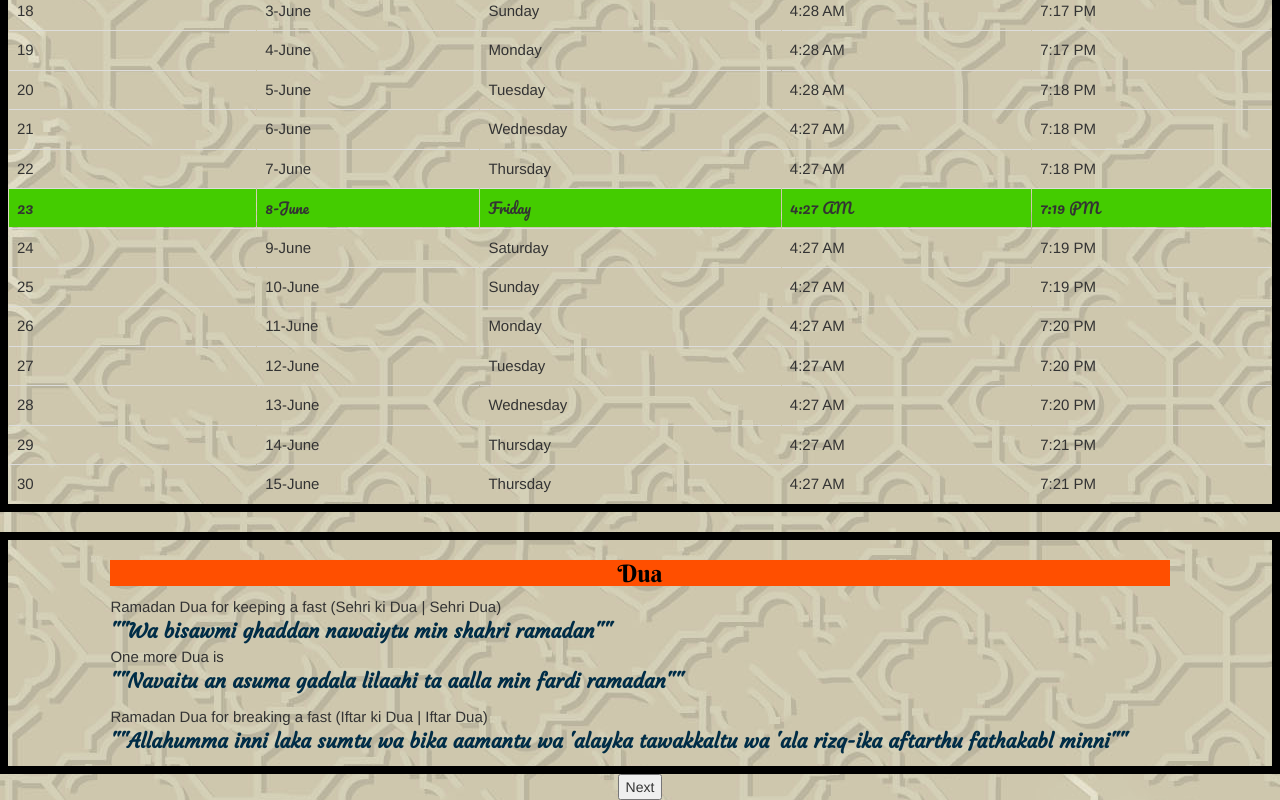
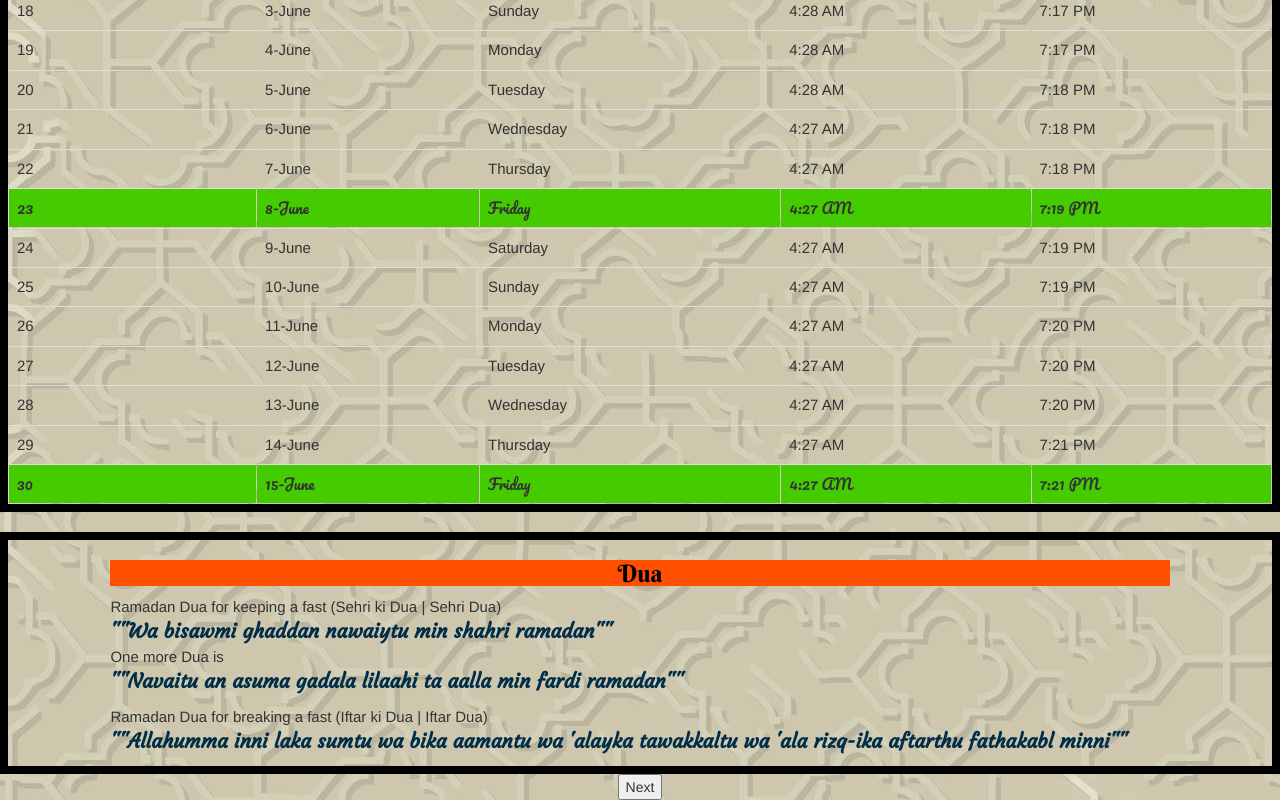
Before and after one commit to sammulla47/ramdan-2018-new, a plain HTML site: page index.html in a window 1280 px wide. Shown: the part 1060-1860 px from the top of the page. Drawn offline with Linux system fonts and the light colour scheme; a web font is replaced by a local one.

Commit message:
Update index.html

```diff
--- a/index.html
+++ b/index.html
@@ -260,10 +260,10 @@
 			<td>7:21 PM</td>
 		</tr>
 
-		<tr>
+		<tr class="firday">
 			<td>30</td>
 			<td>15-June</td>
-			<td>Thursday</td>
+			<td>Friday</td>
 			<td>4:27 AM</td>
 			<td>7:21 PM</td>
 		</tr>
```
